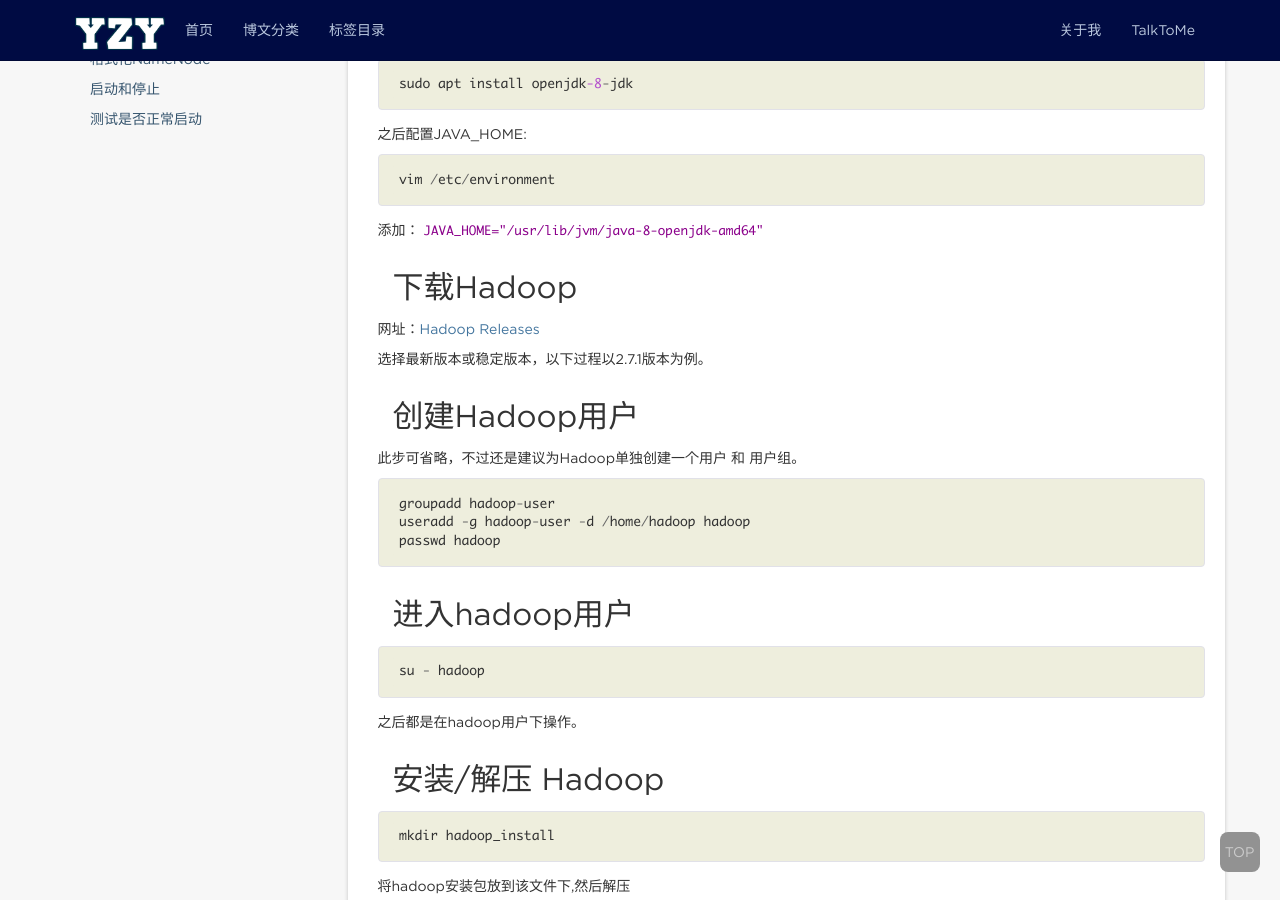
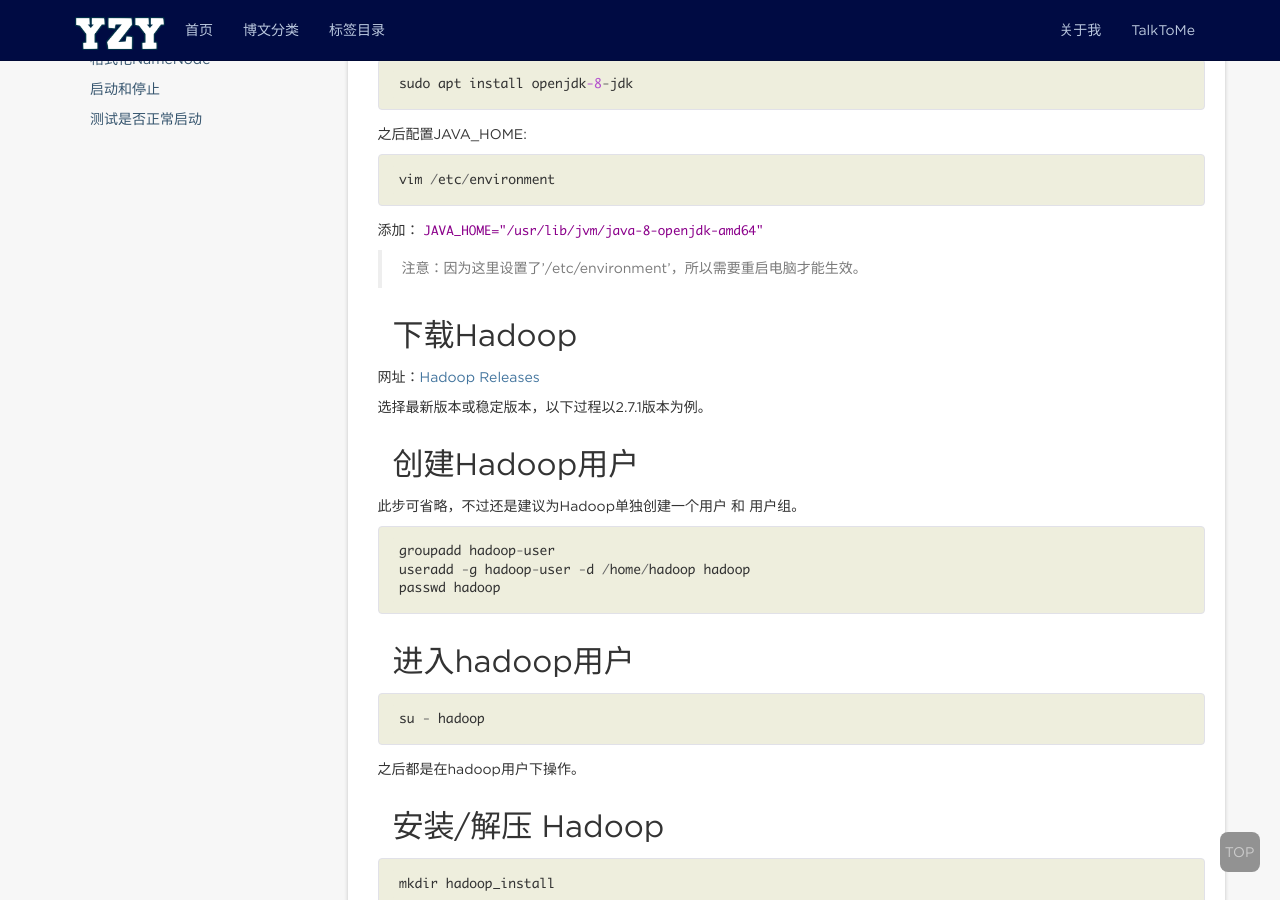
Before and after one commit to eillon/eillon.github.io, a Jekyll site: the page built from _posts/2018-04-16-hadoop搭建.md, in a window 1280 px wide and 900 px high, scrolled down 643 px. Built offline with Jekyll 4.4.1, drawn with Linux system fonts in a browser that asks for light colours; nearby versions of some CDN libraries; comment, search, counter and statistics services are not loaded; some of the changed text lies outside the part shown.

Commit message:
更改 hadoop搭建细节

````diff
--- a/_posts/2018-04-16-hadoop搭建.md
+++ b/_posts/2018-04-16-hadoop搭建.md
@@ -27,6 +27,8 @@ sudo apt install openjdk-8-jdk
 vim /etc/environment
 ```
 添加：`JAVA_HOME="/usr/lib/jvm/java-8-openjdk-amd64"`
+
+> 注意：因为这里设置了'/etc/environment'，所以需要重启电脑才能生效。
 
 ## 	下载Hadoop
 网址：[Hadoop Releases](http://archive.apache.org/dist/hadoop/common/)
@@ -165,7 +167,7 @@ Hadoop常用的配置文件有4个：`core-site.xml` 、`hdfs-site.xml`、 `mapr
         <value>true</value>
     </property>
 
-<configuration>
+</configuration>
 ```
 
 
````
